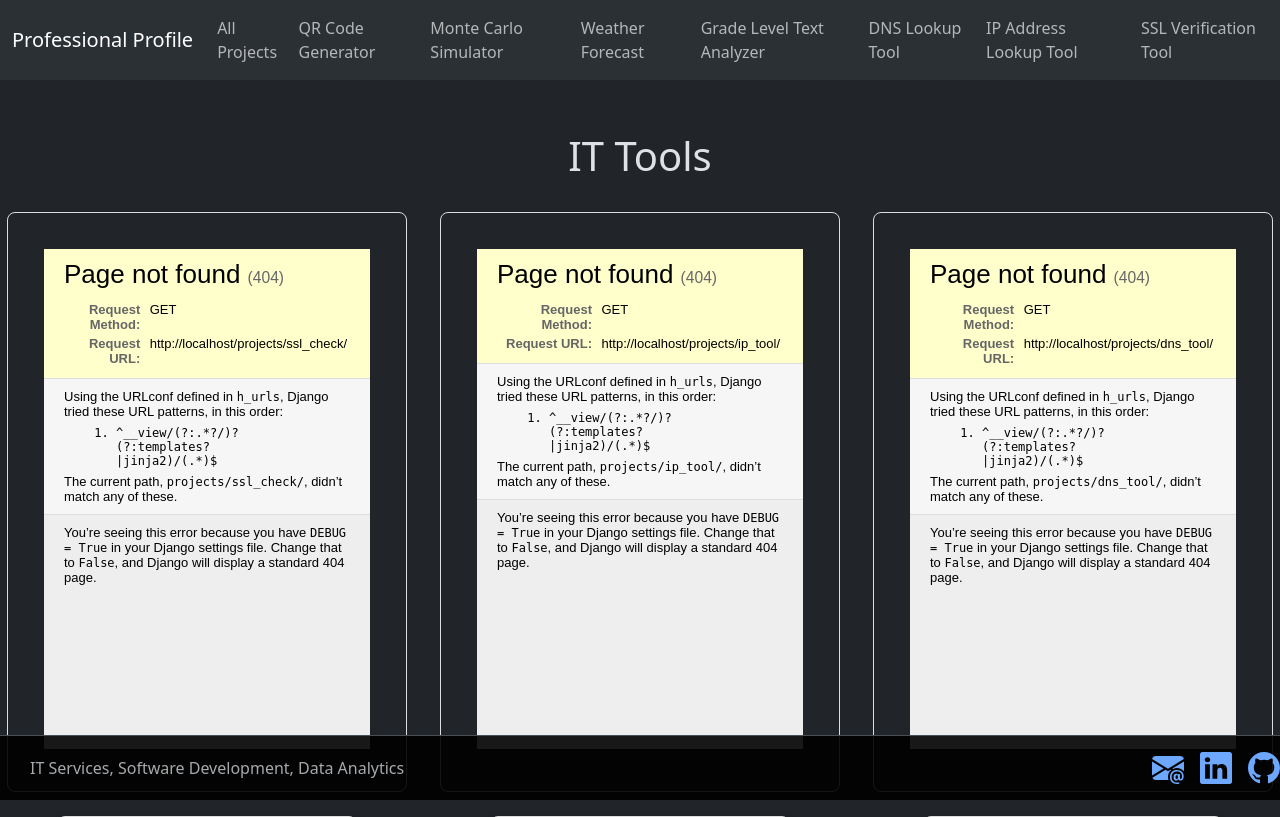
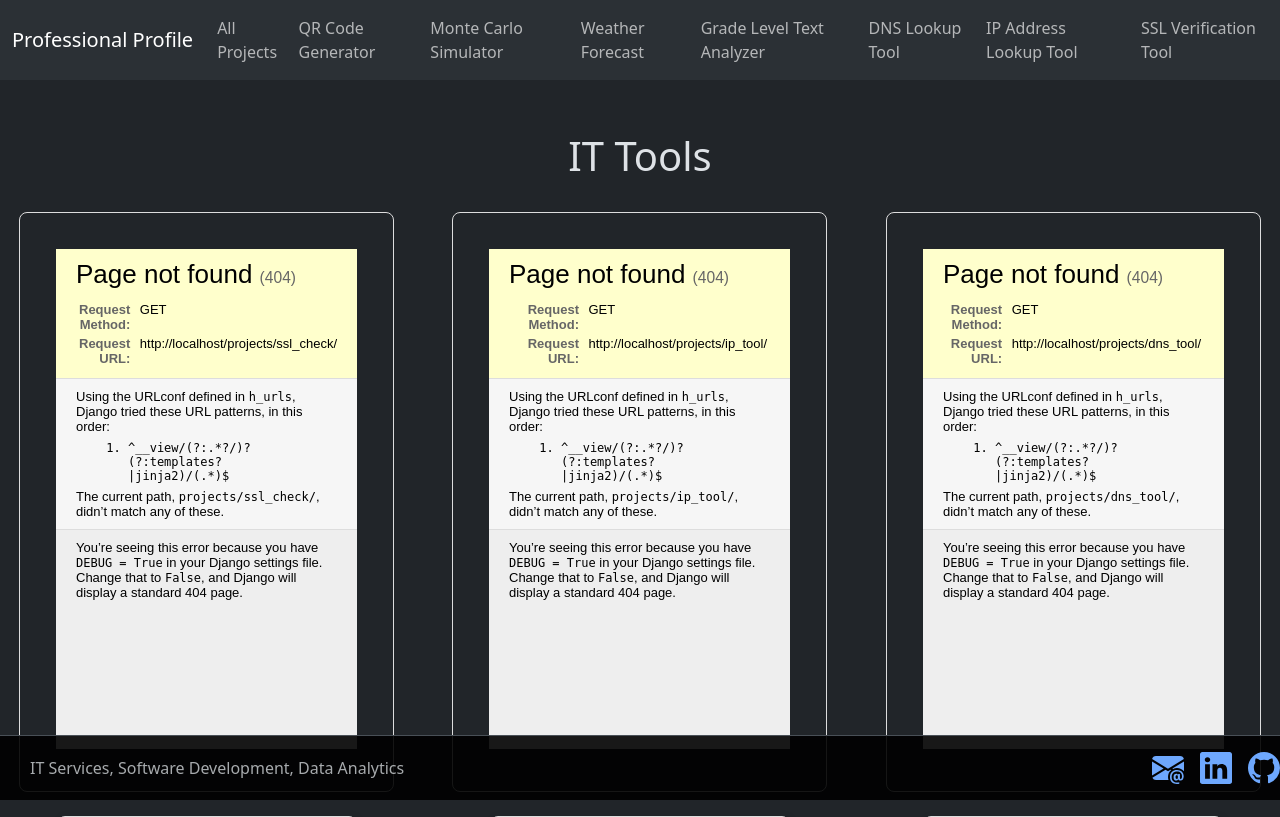
Before and after one commit to BenCritt/profile_workspace_heroku, a Django app: template projects/templates/projects/it_tools.html in a window 1280 px wide. Shown: the top 817 px of the page. Run offline with Django 3.2, Linux system fonts and the light colour scheme; the template is opened without the code that fills it, so the values that code supplies are empty; some libraries are stand-ins or nearby versions.

Commit message:
UX improvements for IT Tools page.

```diff
--- a/projects/templates/projects/base.html
+++ b/projects/templates/projects/base.html
@@ -24,6 +24,7 @@
           // Hide the navbar and footer when inside an iframe
           const navbar = document.querySelector('nav');
           const footer = document.querySelector('footer');
+          const secondaryButtons = document.querySelectorAll('.btn.btn-secondary'); // Select secondary buttons
 
           if (navbar) {
             navbar.style.display = 'none';
@@ -32,6 +33,11 @@
           if (footer) {
             footer.style.cssText = 'display: none !important;';
           }
+
+          // Loop through all secondary buttons and hide them
+          secondaryButtons.forEach(function(button) {
+            button.style.display = 'none';
+          });
         }
       });
     </script>
--- a/projects/templates/projects/it_tools.html
+++ b/projects/templates/projects/it_tools.html
@@ -108,21 +108,21 @@
             <div class="card-container" style="display: flex; flex-wrap: wrap; gap: 20px; justify-content: space-around;">
 
               <!-- SSL Verification Tool Card -->
-              <div class="card" style="width: 100%; max-width: 400px; border: 1px solid #ddd; border-radius: 8px; padding: 20px;">
+              <div class="card" style="width: 100%; max-width: 375px; border: 1px solid #ddd; border-radius: 8px; padding: 20px;">
                   <div class="card-body">
                       <iframe src="/projects/ssl_check/" style="width: 100%; height: 500px; border: none;"></iframe>
                   </div>
               </div>
 
               <!-- IP Address Lookup Tool Card -->
-              <div class="card" style="width: 100%; max-width: 400px; border: 1px solid #ddd; border-radius: 8px; padding: 20px;">
+              <div class="card" style="width: 100%; max-width: 375px; border: 1px solid #ddd; border-radius: 8px; padding: 20px;">
                   <div class="card-body">
                       <iframe src="/projects/ip_tool/" style="width: 100%; height: 500px; border: none;"></iframe>
                   </div>
               </div>
 
               <!-- DNS Lookup Tool Card -->
-              <div class="card" style="width: 100%; max-width: 400px; border: 1px solid #ddd; border-radius: 8px; padding: 20px;">
+              <div class="card" style="width: 100%; max-width: 375px; border: 1px solid #ddd; border-radius: 8px; padding: 20px;">
                   <div class="card-body">
                       <iframe src="/projects/dns_tool/" style="width: 100%; height: 500px; border: none;"></iframe>
                   </div>
```
